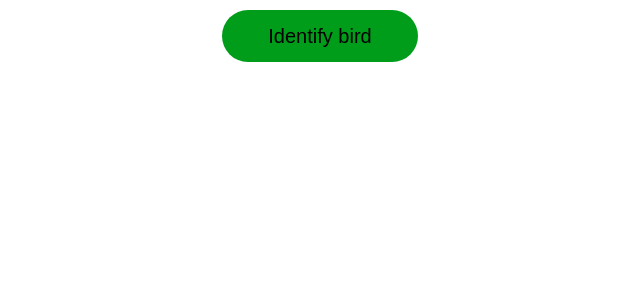
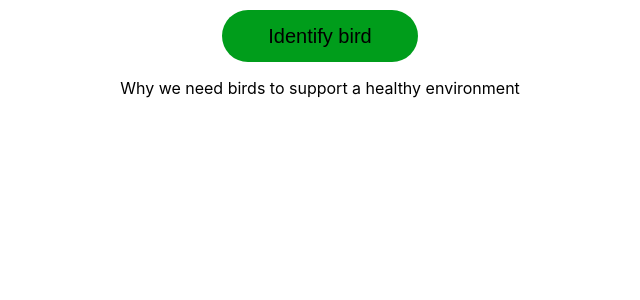
Before and after one commit to ijaspreetbhatti/Team-Loon-Picbeak-Frontend, a React (Create React App) app: page / in a window 1280 px wide. Shown: the top 300 px of the page, without its empty margins (320-960 px from the left). Built offline with nearby package versions, Linux system fonts and the light colour scheme.

Commit message:
test BgDetails

```diff
--- a/src/App.js
+++ b/src/App.js
@@ -1,17 +1,23 @@
 // import logo from './logo.svg';
-import './App.css';
-import Button from './components/shared/ButtonComponent/Button';
+import "./App.css";
+import Button from "./components/shared/ButtonComponent/Button";
+
+import BgDetails from "./components/HomeComponent/BgDetails";
 
 function App() {
-  const buttonCheckHandler = () => {
-    alert('Working!!!!');
-  }
+    const buttonCheckHandler = () => {
+        alert("Working!!!!");
+    };
 
-  return (
-    <div className="App">
-      <Button className="primary" onClick={buttonCheckHandler}>Identify bird</Button>
-    </div>
-  );
+    return (
+        <div className="App">
+            <Button className="primary" onClick={buttonCheckHandler}>
+                Identify bird
+            </Button>
+
+            <BgDetails></BgDetails>
+        </div>
+    );
 }
 
 export default App;
```
